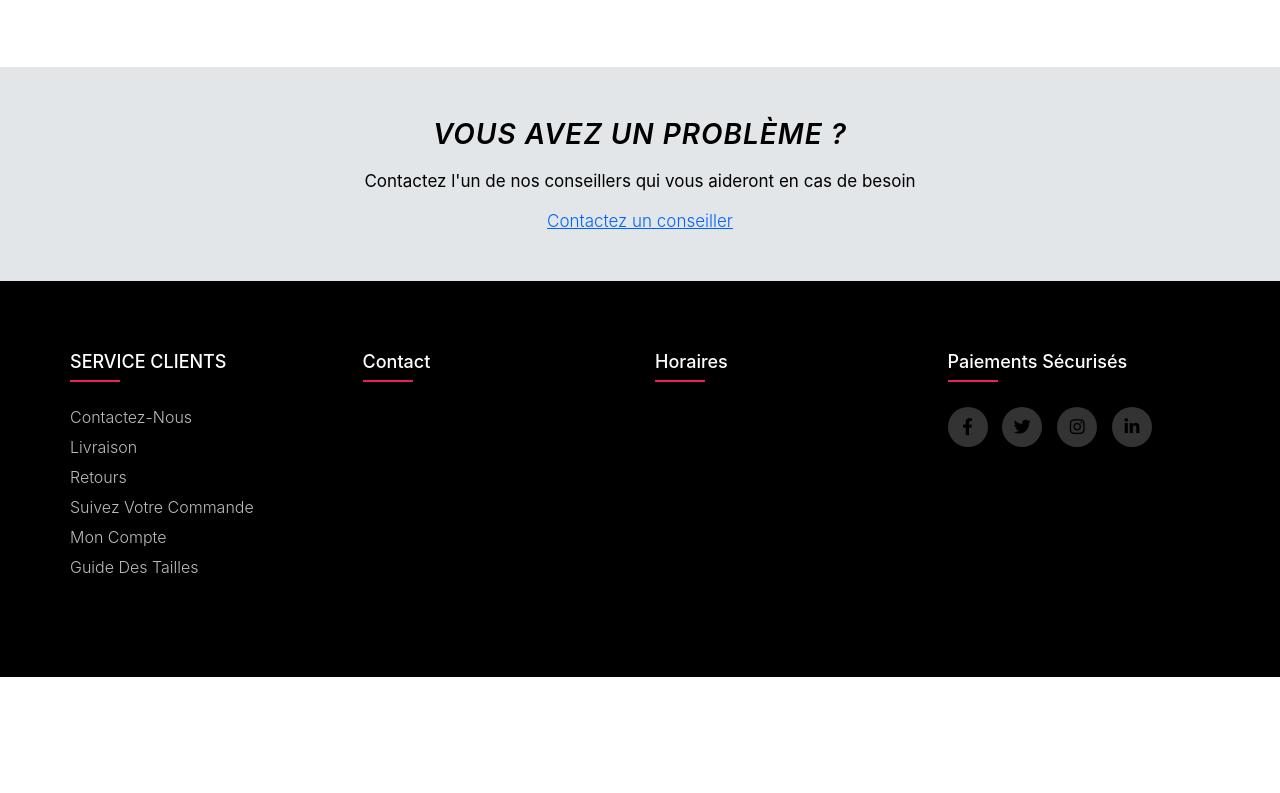
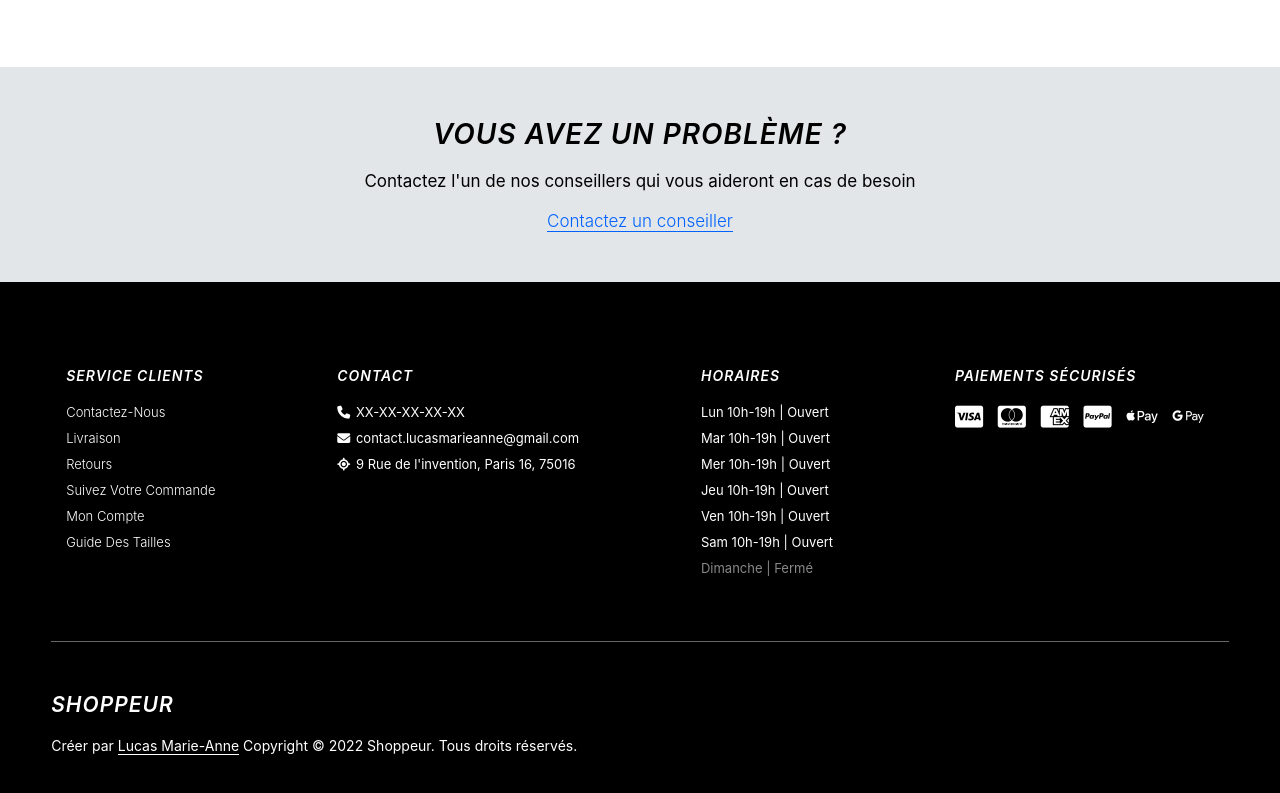
Before and after one commit to lucasmarieanne/Shoppeur, a plain HTML site: page index.html in a window 1280 px wide. Shown: the part 2927-3720 px from the top of the page. Before the commit the page ends 3604 px from the top, so only its background shows below. Drawn offline with nearby package versions, Linux system fonts and the light colour scheme; a web font is replaced by a local one.

Commit message:
update final v1.4

```diff
--- a/apps/scss/home.scss
+++ b/apps/scss/home.scss
@@ -516,215 +516,134 @@
             color: rgb(0, 98, 255);
             padding-top: 20px;
             font-weight: 300;
-            text-decoration: underline;
+            border-bottom: 1px solid;
         }
     }
 }
 
-// footer {
-//     flex-shrink: 0;
-//     width: 100%;
-//     padding: 0 5%;
-//     background-color: rgb(0, 0, 0);
 
-//     h1,h3,li,a,p,i {
-//         color: white;
-//     }
+footer {
+	background-color: #000000;
+    padding: 70px 4%;
 
-//     .footer-content {
-//         width: 1200px;
-//         margin: 0 auto;
-//         display: flex;
-//         justify-content: center;
-//         align-items: flex-start;
-//         padding: 50px 0 100px;
+    .container {
+        max-width: 1300px;
+        margin: 0 auto;
 
-//         .bloc {
-//             width: 25%;
-//             margin: 0 30px;
-//         }
+        .row {
+            display: flex;
+            // background-color: red;
+            text-align: start;
+            justify-content: space-between;
+            flex-wrap: wrap;
 
-//         .footer-services h3,
-//         .footer-contact h3,
-//         .footer-horaires h3,
-//         .footer-paiements h3 {
-//             padding-bottom: 20px;
-//             font-style: italic;
-//             letter-spacing: 1px;
-//             text-transform: uppercase;
-//             font-size: 14px;
-//             font-weight: 600;
-//         }
+            .footer-col {
+            //    width: 25%;
+                padding: 15px;
+                // background-color: rgb(95, 0, 0);
 
-//         .list-services li {
-//             padding: 7px 0;
+               h4 {
+                    padding-bottom: 20px;
+                    font-style: italic;
+                    letter-spacing: 1px;
+                    text-transform: uppercase;
+                    font-size: 14px;
+                    font-weight: 600;
+                    color: white;
+               }
 
-//             a {
-//                 font-size: 13px;
+               ul li:not(:last-child) {
+	                margin-bottom: 10px;
+               }
 
-//                 &:hover {
-//                     text-decoration: underline;
-//                 }
-//             }
-//         }
+               a {
+                font-size: 13px;
+                text-transform: capitalize;
+                color: #ffffff;
+                text-decoration: none;
+                font-weight: 300;
+                display: block;
+                transition: all 0.3s ease;
 
-//         .footer-contact {
-//             p {
-//                 padding: 7px 0;
-//                 font-size: 13px;
-//             }
+                    &:hover {
+                        text-decoration: underline;
+                    }
+                }
 
-//             i {
-//                 margin-right: 3px;
-//             }
-//         }
+                .contact li {
+                    font-size: 13px;
+                    color: rgb(255, 255, 255);
 
-//         .list-horaires li {
-//             padding: 7px 0;
-//             font-size: 13px;
-//         }
+                    i {
+                        margin-right: 2px;
+                        color: white;
+                    }
+                }
 
-//         .list-paiements li {
-//             padding: 7px 0;
+                .horaires li {
+                    font-size: 13px;
+                    color: rgb(255, 255, 255);
+                }
 
-//             i {
-//                 font-size: 30px;
-//             }
-//         }
-//     }
+                .horaires li:nth-child(7) {
+                    color: rgb(136, 136, 136);
+                }
+            }
+        }
 
-//     .footer-copyright {
-//         width: 1200px;
-//         margin: 0 auto;
-//         display: flex;
-//         justify-content: space-between;
-//         align-items: flex-start;
-//         padding: 50px 0 50px;
-//         border-top: 1px rgb(108, 108, 108) solid;
+        .row2 {
+            text-align: start;
+            margin-top: 50px;
+            padding-top: 50px;
+            border-top: 1px rgb(103, 103, 103) solid;
 
-//         .copyright {
-//            h1 {
-//             font-style: italic;
-//             letter-spacing: 1px;
-//             text-transform: uppercase;
-//             font-size: 30px;
-//             font-weight: 600;
-//            }
+                .footer-copyright {
+                    h1 {
+                        padding-bottom: 20px;
+                        font-style: italic;
+                        letter-spacing: 1px;
+                        text-transform: uppercase;
+                        font-size: 21px;
+                        font-weight: 600;
+                        color: white;
+                    }
 
-//            p {
-//             padding-top: 20px;
-//             font-size: 14px;
+                    p {
+                        font-size: 14px;
+                        color: white;
 
-//                 a {
-//                     text-decoration: underline;
-//                 }
-//             }
+                        a {
+                            color: white;
+                            border-bottom: 1px white solid;
 
-//         }
+                        }
+                    }
+                }
+        }
+    }
+}
 
-//         .socials {
-//             li {
-//                 padding: 10px 0;
-//             }
-//         }
-//     }
-// }
 
-// @media screen and (max-width: 1300px) {
-//     .footer-content {
-//         width: 700px;
-//         flex-wrap: wrap;
-//         display: none;
-
-//         .bloc {
-//             width: 40%;
-//             margin: 0 0;
-//         }
-
-//         .bloc:nth-child(1),
-//         .bloc:nth-child(2) {
-//             margin-bottom: 50px;
-//         }
-//     }
-// }
-
-.container{
-	max-width: 1170px;
-	margin:auto;
-}
-.row{
-	display: flex;
-	flex-wrap: wrap;
-}
-.footer{
-	background-color: #000000;
-    padding: 70px 0;
-}
-.footer-col{
-   width: 25%;
-   padding: 0 15px;
-}
-.footer-col h4{
-	font-size: 18px;
+.footer-col .paiements i{
+    font-size: 25px;
+	margin:0 10px 10px 0;
 	color: #ffffff;
-	text-transform: capitalize;
-	margin-bottom: 35px;
-	font-weight: 500;
-	position: relative;
-}
-.footer-col h4::before{
-	content: '';
-	position: absolute;
-	left:0;
-	bottom: -10px;
-	background-color: #e91e63;
-	height: 2px;
-	box-sizing: border-box;
-	width: 50px;
-}
-.footer-col ul li:not(:last-child){
-	margin-bottom: 10px;
-}
-.footer-col ul li a{
-	font-size: 16px;
-	text-transform: capitalize;
-	color: #ffffff;
-	text-decoration: none;
-	font-weight: 300;
-	color: #bbbbbb;
-	display: block;
-	transition: all 0.3s ease;
-}
-.footer-col ul li a:hover{
-	color: #ffffff;
-	padding-left: 8px;
-}
-.footer-col .social-links a{
-	display: inline-block;
-	height: 40px;
-	width: 40px;
-	background-color: rgba(255,255,255,0.2);
-	margin:0 10px 10px 0;
-	text-align: center;
-	line-height: 40px;
-	border-radius: 50%;
-	color: #ffffff;
-	transition: all 0.5s ease;
-}
-.footer-col .social-links a:hover{
-	color: #24262b;
-	background-color: #ffffff;
 }
 
 /*responsive*/
-@media(max-width: 767px){
-  .footer-col{
-    width: 50%;
-    margin-bottom: 30px;
+@media screen and (max-width: 1000px) {
+    .footer-col{
+        width: 50%;
+        // margin-bottom: 30px;
+    }
 }
+
+@media(max-width: 574px) {
+    .footer-col{
+        width: 100%;
+    }
+
+    .footer-copyright {
+        text-align: center;
+    }
 }
-@media(max-width: 574px){
-  .footer-col{
-    width: 100%;
-}
-}
--- a/index.html
+++ b/index.html
@@ -144,7 +144,7 @@
 
     </section>
 
-    <footer class="footer">
+    <footer>
         <div class="container">
             <div class="row">
                 <div class="footer-col">
@@ -160,15 +160,15 @@
                 </div>
                 <div class="footer-col">
                     <h4>Contact</h4>
-                    <ul>
-                        <p><i class="fa-solid fa-phone"></i> XX-XX-XX-XX-XX</p>
-                        <p><i class="fa-solid fa-envelope"></i> contact.lucasmarieanne@gmail.com</p>
-                        <p><i class="fa-solid fa-location-crosshairs"></i> 9 Rue de l'invention, Paris 16, 75016</p>
+                    <ul class="contact">
+                        <li><i class="fa-solid fa-phone"></i> XX-XX-XX-XX-XX</li>
+                        <li><i class="fa-solid fa-envelope"></i> contact.lucasmarieanne@gmail.com</li>
+                        <li><i class="fa-solid fa-location-crosshairs"></i> 9 Rue de l'invention, Paris 16, 75016</li>
                     </ul>
                 </div>
                 <div class="footer-col">
                     <h4>Horaires</h4>
-                    <ul>
+                    <ul class="horaires">
                         <li>Lun 10h-19h | Ouvert</li>
                         <li>Mar 10h-19h | Ouvert</li>
                         <li>Mer 10h-19h | Ouvert</li>
@@ -180,79 +180,25 @@
                 </div>
                 <div class="footer-col">
                     <h4>Paiements sécurisés</h4>
-                    <div class="social-links">
-                        <a href="#"><i class="fab fa-facebook-f"></i></a>
-                        <a href="#"><i class="fab fa-twitter"></i></a>
-                        <a href="#"><i class="fab fa-instagram"></i></a>
-                        <a href="#"><i class="fab fa-linkedin-in"></i></a>
+                    <div class="paiements">
+                        <i class="fa-brands fa-cc-visa"></i>
+                        <i class="fa-brands fa-cc-mastercard"></i>
+                        <i class="fa-brands fa-cc-amex"></i>
+                        <i class="fa-brands fa-cc-paypal"></i>
+                        <i class="fa-brands fa-apple-pay"></i>
+                        <i class="fa-brands fa-google-pay"></i>
                     </div>
+                </div>
+            </div>
+
+            <div class="row2">
+                <div class="footer-copyright">
+                    <h1>Shoppeur</h1>
+                    <p>Créer par <a href="https://lucasmarieanne.github.io/lucas.ma/" target="_blank">Lucas Marie-Anne</a> Copyright © 2022 Shoppeur. Tous droits réservés.</p>
                 </div>
             </div>
         </div>
    </footer>
-
-    <!-- <footer>
-        <div class="footer-content">
-
-            <div class="bloc footer-services">
-                <h3>SERVICE CLIENTS</h3>
-                <ul class="list-services">
-                    <li><a href="#">Contactez-Nous</a></li>
-                    <li><a href="#">Livraison</a></li>
-                    <li><a href="#">Retours</a></li>
-                    <li><a href="#">Suivez votre commande</a></li>
-                    <li><a href="#">Mon Compte</a></li>
-                    <li><a href="#">Guide des tailles</a></li>
-                </ul>
-            </div>
-
-            <div class="bloc footer-contact">
-                <h3>Contact</h3>
-                <p><i class="fa-solid fa-phone"></i> XX-XX-XX-XX-XX</p>
-                <p><i class="fa-solid fa-envelope"></i> contact.lucasmarieanne@gmail.com</p>
-                <p><i class="fa-solid fa-location-crosshairs"></i> 9 Rue de l'invention, Paris 16, 75016</p>
-            </div>
-
-            <div class="bloc footer-horaires">
-                <h3>Horaires</h3>
-                <ul class="list-horaires">
-                    <li>Lun 10h-19h | Ouvert</li>
-                    <li>Mar 10h-19h | Ouvert</li>
-                    <li>Mer 10h-19h | Ouvert</li>
-                    <li>Jeu 10h-19h | Ouvert</li>
-                    <li>Ven 10h-19h | Ouvert</li>
-                    <li>Sam 10h-19h | Ouvert</li>
-                    <li>Dimanche | Fermé</li>
-                </ul>
-            </div>
-
-            <div class="bloc footer-paiements">
-                <h3>Paiements sécurisés</h3>
-                <ul class="list-paiements">
-                    <li><i class="fa-brands fa-apple-pay"></i></li>
-                    <li><i class="fa-brands fa-google-pay"></i></li>
-                    <li><i class="fa-brands fa-amazon-pay"></i></li>
-                    <li><i class="fa-brands fa-cc-paypal"></i></li>
-                </ul>
-
-            </div>
-
-        </div>
-
-        <div class="footer-copyright">
-            <div class="copyright">
-                <h1>Shoppeur</h1>
-                <p>Créer par <a href="https://lucasmarieanne.github.io/lucas.ma/" target="_blank">Lucas Marie-Anne</a> Copyright © 2022 Shoppeur. Tous droits réservés.</p>
-            </div>
-
-            <div class="socials">
-                <li><a href="https://github.com/lucasmarieanne" target="_blank"><i class="fa-brands fa-github"></i></a></li>
-                <li><a href="https://www.linkedin.com/in/lucas-marie-anne/" target="_blank"><i class="fa-brands fa-linkedin-in"></i></a></li>
-                <li><a href="https://lucasmarieanne.github.io/lucas.ma/" target="_blank"><i class="fa-solid fa-globe"></i></a></li>
-
-            </div>
-        </div>
-    </footer> -->
 
     <!-- Scripts -->
 
```
Also changed, not shown: apps/scss/home.css, 1 other file.
